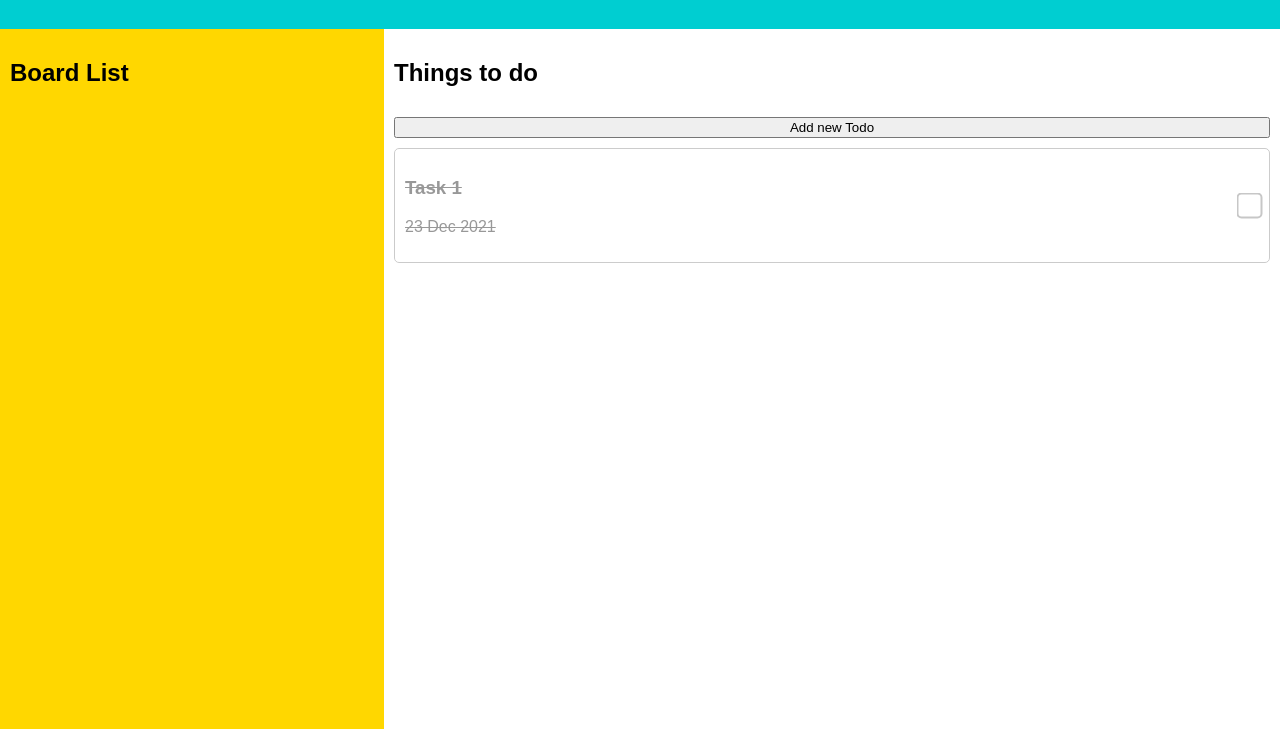
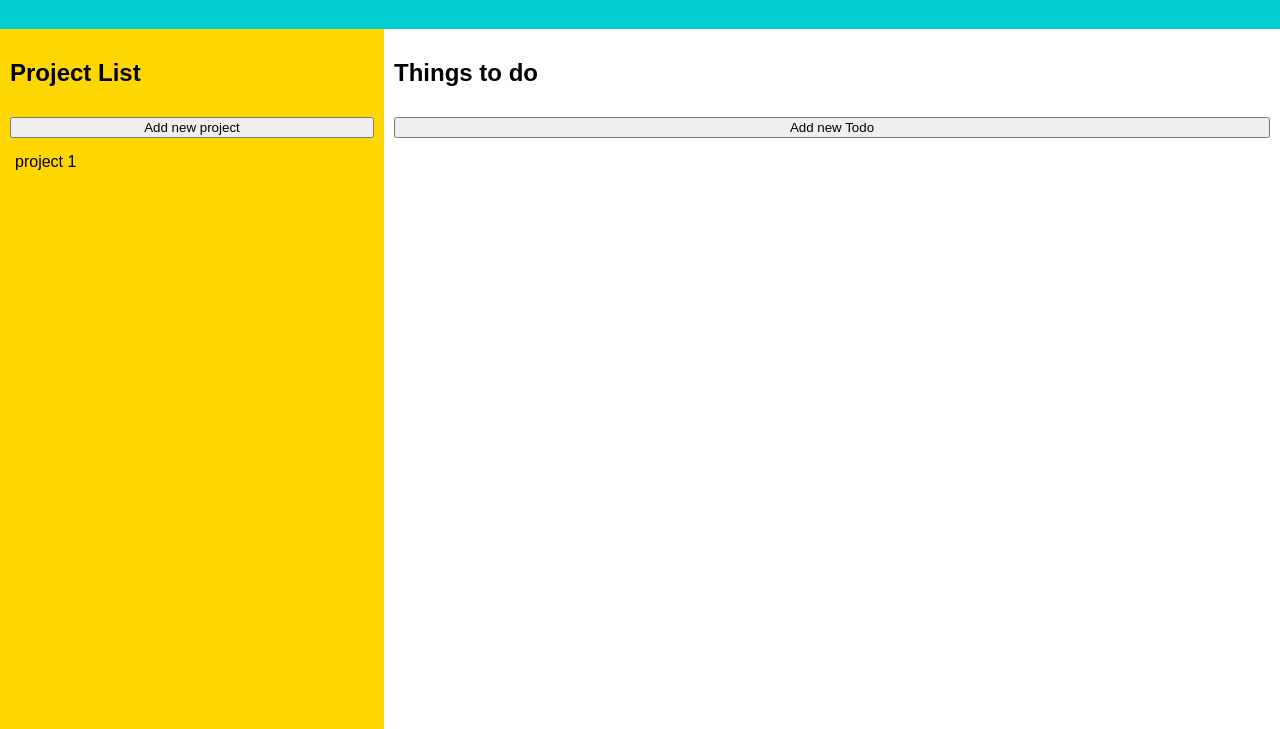
Before and after one commit to seelengxd/odin-todolist, a website built with webpack: page dist/index.html in a window 1280 px wide. Shown: the part 71-800 px from the top of the page. Built offline with nearby package versions, Linux system fonts and the light colour scheme.

Commit message:
Add separate projects

```diff
--- a/src/index.js
+++ b/src/index.js
@@ -1,5 +1,4 @@
 import { format } from 'date-fns';
-// console.log(format(new Date(2021, 11, 24), 'yyyy-MM-dd'));
 
 class Todo{
   constructor(title, description, dueDate, priority){
@@ -41,9 +40,7 @@ class Project{
   }
 
   addTodo(title, description, dueDate, priority){
-    console.log({title, description, dueDate, priority})
     const todo = new Todo(title, description, dueDate, priority);
-    console.log(todo);
     this.store[this.nextIndex] = todo
     this.nextIndex++;
     return [this.nextIndex - 1, todo]
@@ -51,7 +48,6 @@ class Project{
 
   removeTodo(id){
     delete this.store[id];
-    console.log(this.store);
   }
 
   editTodo(id, title, description, dueDate, priority){
@@ -72,10 +68,13 @@ class Project{
 }
 
 const DOMStuff = (function(){
-  const boardList = document.querySelector("aside")
-  const todoList = document.querySelector('#todos')
-  const addFormButton = document.querySelector("#addformbutton")
+  const boardList = document.querySelector("aside");
+  const todoList = document.querySelector('#todos');
+  const addFormButton = document.querySelector("#addformbutton");
   addFormButton.onclick = renderAddForm;
+  const addProjectButton = document.querySelector("#addprojectbutton");
+  addProjectButton.onclick = () => MainHandler.addProject();
+
   const addHandler = e => {
     MainHandler.addTodo();
     hideForm(e);
@@ -147,7 +146,7 @@ const DOMStuff = (function(){
     }
   }
   function clearTodos(){
-    clearElement(todoList);
+    document.querySelectorAll("#todos div").forEach(ele => ele.remove());
   }
 
   function addTodo(todo, id, deleteCallback){
@@ -155,7 +154,6 @@ const DOMStuff = (function(){
     task.dataset.id = id;
     task.classList.add('todo');
     const h3 = document.createElement('h3');
-    console.log(todo);
     h3.textContent = todo.title;
 
     const checkbox = document.createElement('input');
@@ -251,21 +249,29 @@ const DOMStuff = (function(){
     todoDOM.classList.toggle('done');
   }
 
-  return { clearElement, clearTodos, addTodo, extractForm, clearForm, deleteTodo, editTodo, hideForm, doneTodo }
+  function addProject(project){
+    const projectDOM = document.createElement('div');
+    projectDOM.textContent = project.name;
+    projectDOM.onclick = () => MainHandler.switchProject(project);
+    boardList.appendChild(projectDOM);
+  }
+
+  return { clearElement, clearTodos, addTodo, extractForm, clearForm, deleteTodo, editTodo, hideForm, doneTodo, addProject }
 })();
 
 const MainHandler = (function(){
-  const defaultProject = new Project('default');
-  const projects = [defaultProject];
-  let currentProject = defaultProject;
+  const projects = [];
+  let currentProject = null;
+
+  const deleteCallback = domTodo => e => {
+    e.preventDefault();
+    deleteTodo(domTodo);
+  }
 
   function addTodo(){
     const { title, description, dueDate, priority } = DOMStuff.extractForm();
     const [ index, newTodo ] = currentProject.addTodo(title, description, dueDate, priority);
-    const deleteCallback = domTodo => e => {
-      e.preventDefault();
-      deleteTodo(domTodo);
-    }
+
     DOMStuff.addTodo(newTodo, index, deleteCallback);
     DOMStuff.clearForm();
   }
@@ -286,12 +292,28 @@ const MainHandler = (function(){
   }
 
   function doneTodo(todoDOM){
-    console.log('run');
     const id = todoDOM.dataset.id;
     if (currentProject.doneTodo(id)){
       DOMStuff.doneTodo(todoDOM);
     }
   }
 
-  return { addTodo, editTodo, doneTodo };
+  function switchProject(project){
+    currentProject = project;
+    DOMStuff.clearTodos();
+    for (const id in project.store){
+      DOMStuff.addTodo(project.store[id], id, deleteCallback);
+    }
+  }
+
+  function addProject(){
+    const project = new Project(`project ${projects.length + 1}`);
+    projects.push(project);
+    switchProject(project);
+    DOMStuff.addProject(project);
+  }
+
+  addProject();
+
+  return { addTodo, editTodo, doneTodo, switchProject, addProject };
 })();
```
Also changed, not shown: dist/index.html, dist/main.js, dist/style.css.
